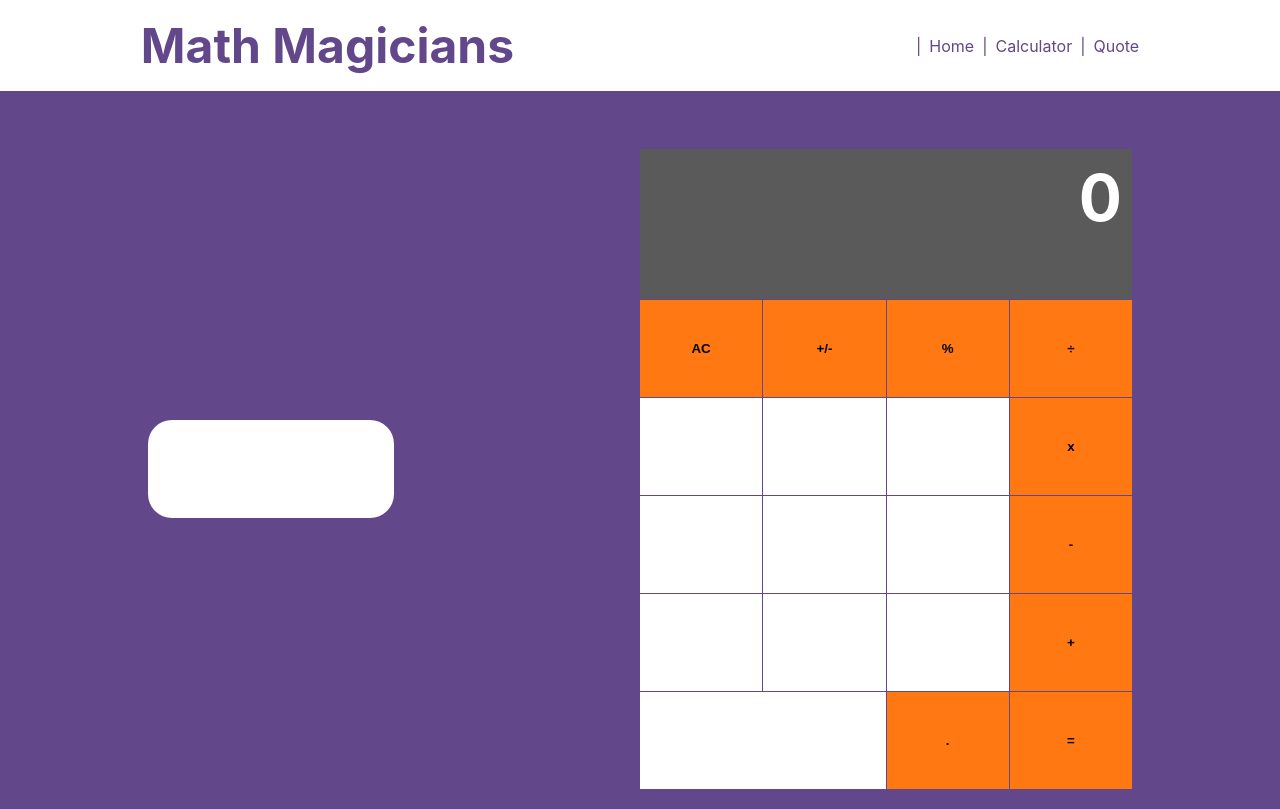
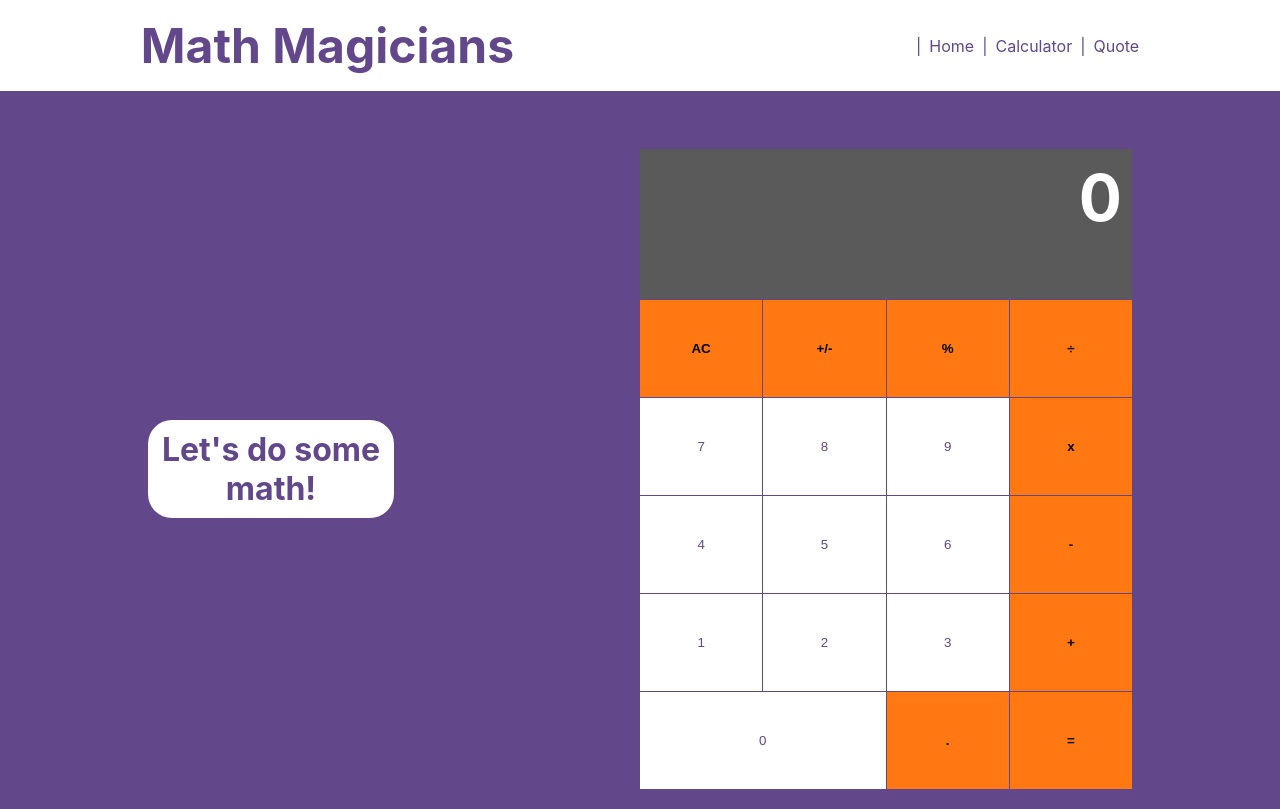
Before and after one commit to Andyveloper/math-magicians, a React (Create React App) app: page /calculator in a window 1280 px wide. Built offline with nearby package versions, Linux system fonts and the light colour scheme.

Commit message:
Finish website styling, ready for deployment

```diff
--- a/src/assets/scss/modules/_calculator.scss
+++ b/src/assets/scss/modules/_calculator.scss
@@ -27,7 +27,7 @@
     padding: 10px;
     border: 1px;
     background-color: #fff;
-    color: $text-color;
+    color: $link-color;
     border-radius: 24px;
   }
 }
--- a/src/assets/scss/modules/buttonStyles.scss
+++ b/src/assets/scss/modules/buttonStyles.scss
@@ -35,7 +35,7 @@ $button-padding: 15px;
   padding: $button-padding;
 
   &[value] {
-    color: white;
+    color: $link-color;
   }
 
   &:hover {
```
